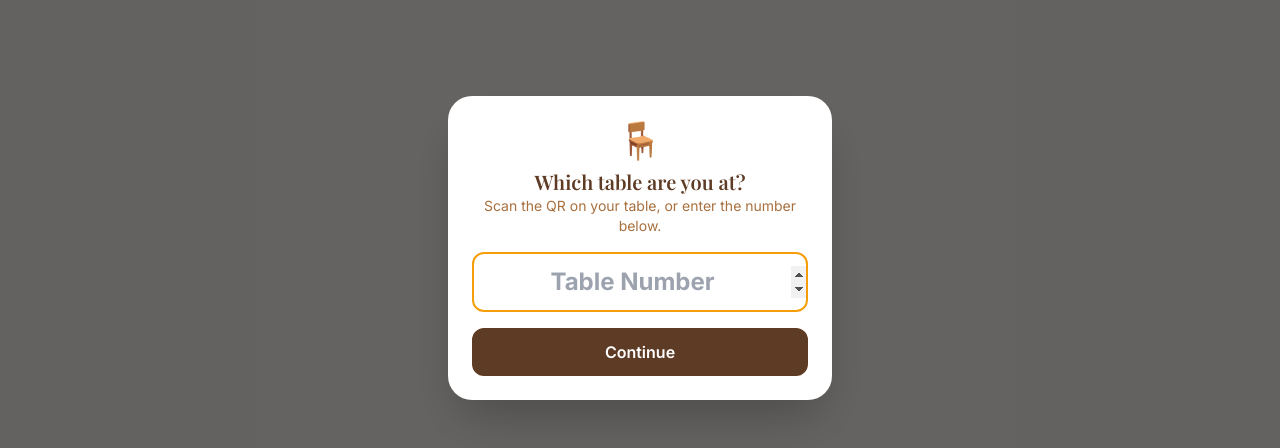
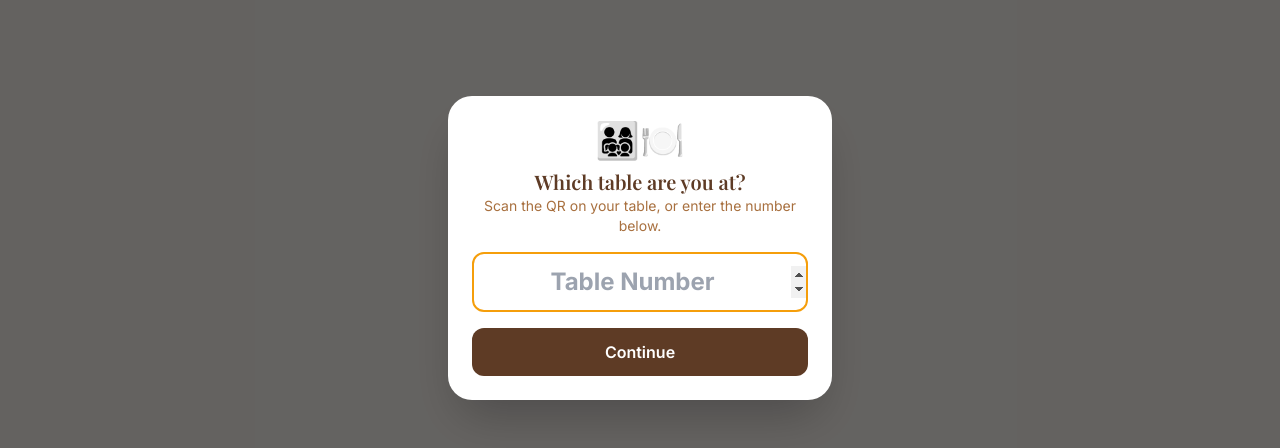
Before and after one commit to asiz4752/jannat-bakery, a plain HTML site: page index.html in a window 1280 px wide. Shown: the part 152-600 px from the top of the page. Drawn offline with nearby package versions, Linux system fonts and the light colour scheme; no server answers.

Commit message:
Describe your changes

```diff
--- a/index.html
+++ b/index.html
@@ -107,7 +107,7 @@
   <div id="table-modal" class="hidden fixed inset-0 z-[60] flex items-center justify-center p-4">
     <div class="absolute inset-0 bg-black/60"></div>
     <div class="relative bg-white rounded-3xl p-6 w-full max-w-sm text-center pop-in shadow-2xl">
-      <div class="text-4xl mb-2">🪑</div>
+      <div class="text-4xl mb-2">👨‍👩‍👧‍👦🍽️</div>
       <h3 class="font-display text-xl text-brand-800">Which table are you at?</h3>
       <p class="text-sm text-brand-500 mb-4">Scan the QR on your table, or enter the number below.</p>
       <input id="table-input" type="number" min="1" inputmode="numeric" placeholder="Table Number"
```
